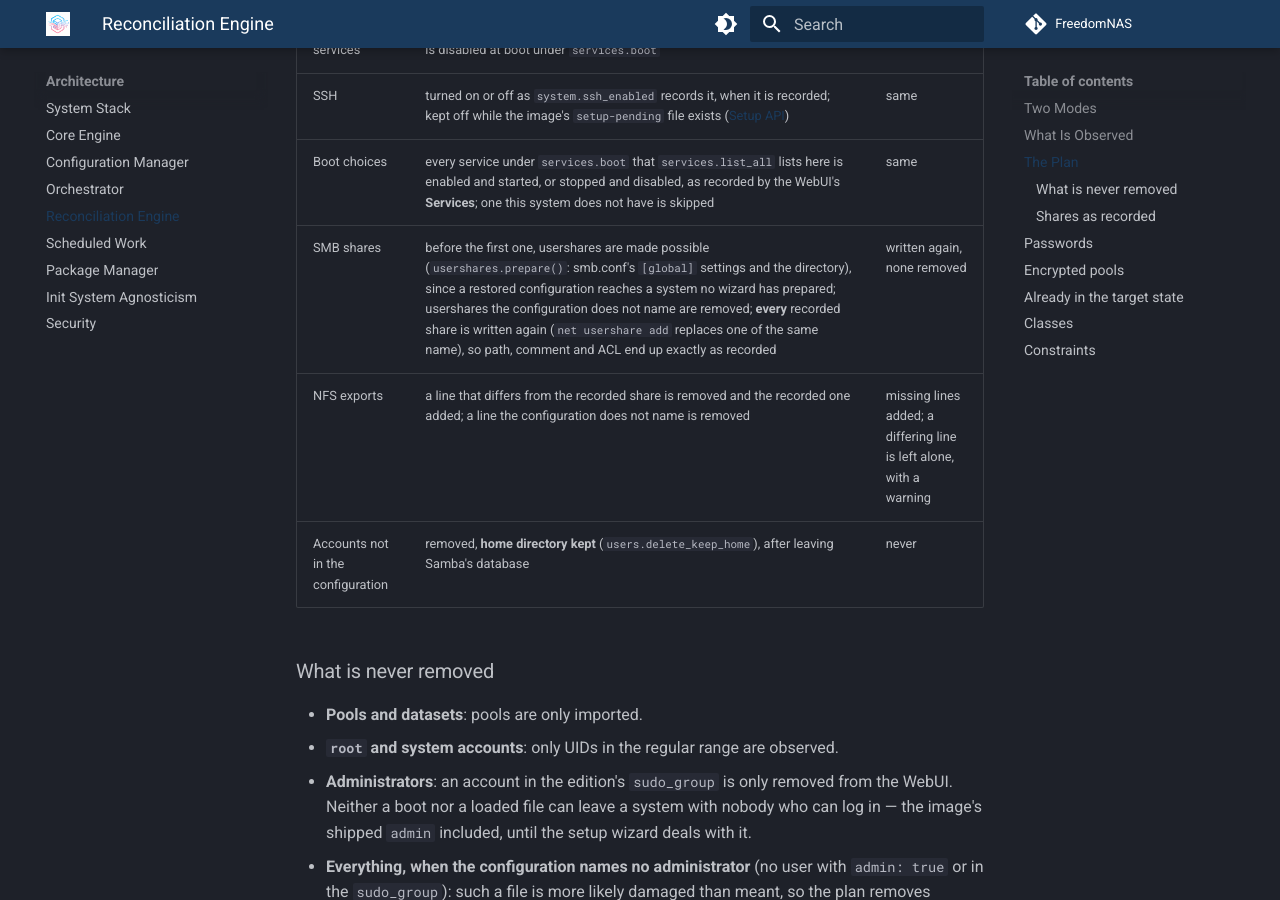
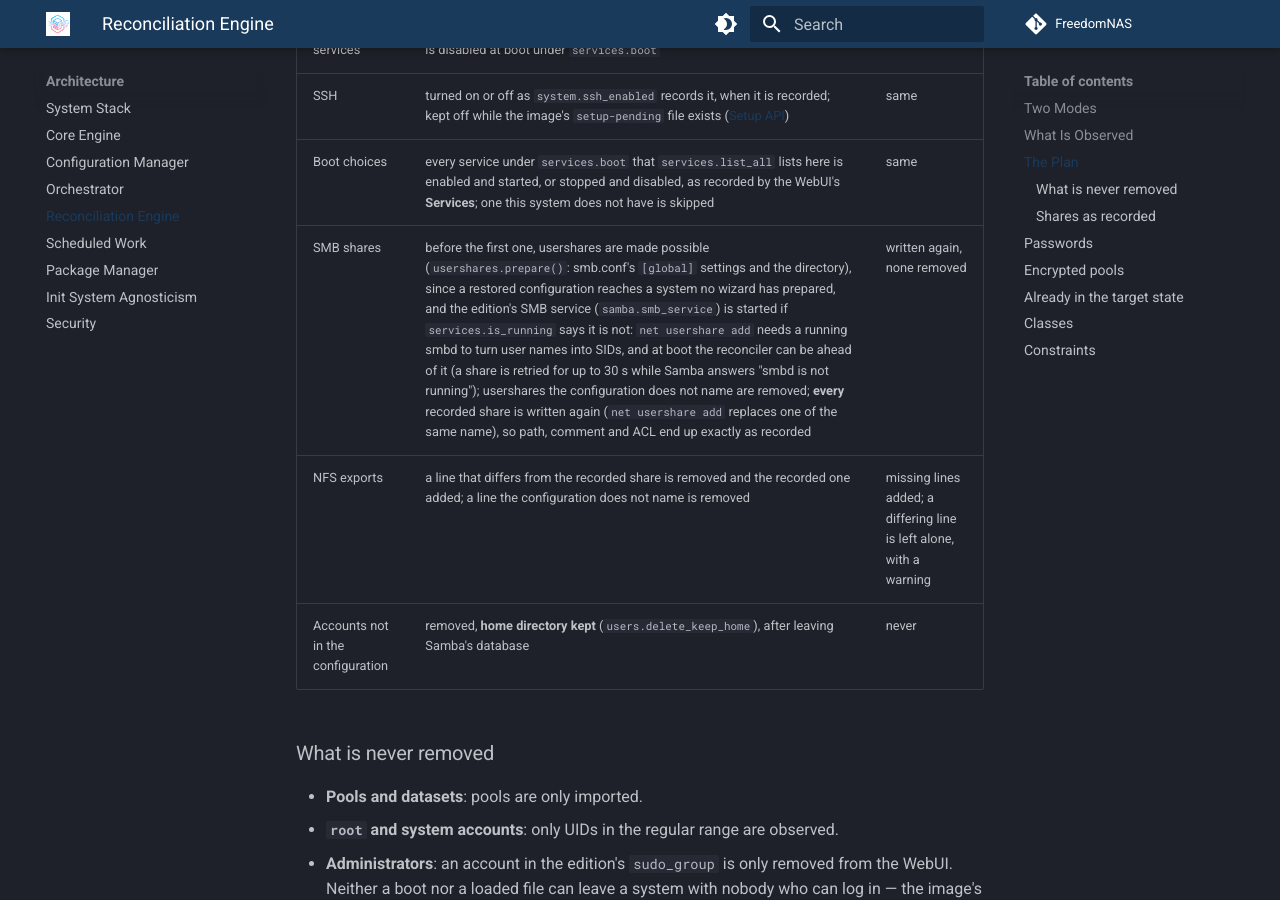
Before and after one commit to FreedomNAS/freedomnas-docs, an MkDocs documentation site: the page built from docs/architecture/reconciler.md, in a window 1280 px wide and 900 px high, scrolled down 2833 px. Built offline with MkDocs 1.6.1 and Material for MkDocs 9.7.7, drawn with Linux system fonts in a browser that asks for light colours.

Commit message:
Document that the reconciler waits for smbd before SMB shares

```diff
--- a/docs/architecture/reconciler.md
+++ b/docs/architecture/reconciler.md
@@ -65,7 +65,7 @@ them, and accounts are removed last, when no share refers to them any more.
 | Feature services | enabled and started for every feature marked `enabled`, unless the service is disabled at boot under `services.boot` | same |
 | SSH | turned on or off as `system.ssh_enabled` records it, when it is recorded; kept off while the image's `setup-pending` file exists ([Setup API](../api/setup.md#restored-systems)) | same |
 | Boot choices | every service under `services.boot` that `services.list_all` lists here is enabled and started, or stopped and disabled, as recorded by the WebUI's **Services**; one this system does not have is skipped | same |
-| SMB shares | before the first one, usershares are made possible (`usershares.prepare()`: smb.conf's `[global]` settings and the directory), since a restored configuration reaches a system no wizard has prepared; usershares the configuration does not name are removed; **every** recorded share is written again (`net usershare add` replaces one of the same name), so path, comment and ACL end up exactly as recorded | written again, none removed |
+| SMB shares | before the first one, usershares are made possible (`usershares.prepare()`: smb.conf's `[global]` settings and the directory), since a restored configuration reaches a system no wizard has prepared, and the edition's SMB service (`samba.smb_service`) is started if `services.is_running` says it is not: `net usershare add` needs a running smbd to turn user names into SIDs, and at boot the reconciler can be ahead of it (a share is retried for up to 30 s while Samba answers "smbd is not running"); usershares the configuration does not name are removed; **every** recorded share is written again (`net usershare add` replaces one of the same name), so path, comment and ACL end up exactly as recorded | written again, none removed |
 | NFS exports | a line that differs from the recorded share is removed and the recorded one added; a line the configuration does not name is removed | missing lines added; a differing line is left alone, with a warning |
 | Accounts not in the configuration | removed, **home directory kept** (`users.delete_keep_home`), after leaving Samba's database | never |
 
```
